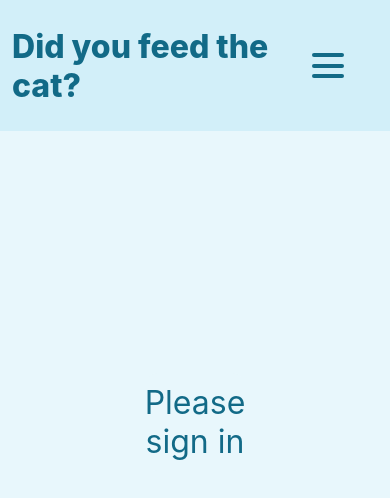
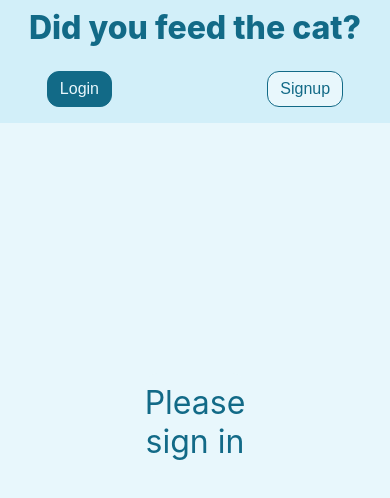
Before and after one commit to jordanrendall/did-you-feed-the-cat, a Next.js app: page / in a window 390 px wide. Shown: the top 498 px of the page. Built offline with nearby package versions, Linux system fonts and the light colour scheme.

Commit message:
Spacing on mobile

```diff
--- a/components/Layout.js
+++ b/components/Layout.js
@@ -13,6 +13,8 @@ const StyledMain = styled.main`
   align-items: center;
   min-height: 100vh;
   background: var(-bg);
+  align-self: center;
+  justify-self: center;
 `;
 
 const GlobalStyle = createGlobalStyle`
@@ -25,7 +27,9 @@ const GlobalStyle = createGlobalStyle`
     background: ${colours(0, 2)};
     color: ${colours(0, 0)};
     /* background: var(-bg); */
-
+    height: 100vh;
+    display:flex;
+    flex-direction:column;
   }
   html {
   /* background: url(images/catSilhouette.jpg) no-repeat left left fixed;  */
--- a/components/Nav.js
+++ b/components/Nav.js
@@ -18,6 +18,13 @@ const StyledTitle = styled.h1`
   font-size: ${sizes(5)};
   color: ${colours(0, 0)};
   font-weight: 800;
+  @media (max-width: ${breakpoints.mobile}) {
+    text-align: center;
+    grid-row: 1/2;
+    grid-column: 1/-1;
+    padding: ${sizes(1)};
+    margin: 0;
+  }
 `;
 const StyledNav = styled.nav`
   position: fixed;
@@ -41,8 +48,9 @@ const StyledNav = styled.nav`
   @media (max-width: ${breakpoints.mobile}) {
     .menu-button {
       display: flex;
-      grid-column: 2/3;
     }
+    padding: 0;
+    grid-column: 1/-1;
   }
 
   ${props => props.scrolled && `background: silver`};
@@ -53,6 +61,7 @@ const StyledMenu = styled.ul`
   width: 100%;
   margin: 0;
   padding: 0.5rem;
+
   justify-content: ${props =>
     props.side === 'left' ? 'flex-start' : 'flex-end'};
   li {
@@ -73,7 +82,9 @@ const StyledMenu = styled.ul`
     }
   }
   @media (max-width: ${breakpoints.mobile}) {
-    display: none;
+    grid-row: 2/3;
+    grid-column: 1/-1;
+    justify-content: space-around;
   }
 `;
 
@@ -112,7 +123,7 @@ const Nav = () => {
   return (
     <StyledNav>
       <StyledTitle>Did you feed the cat?</StyledTitle>
-      <MenuButton />
+      {/* <MenuButton /> */}
       <StyledMenu side='right'>
         <li className='nav-link'>
           {state.isLoggedIn ? (
```
